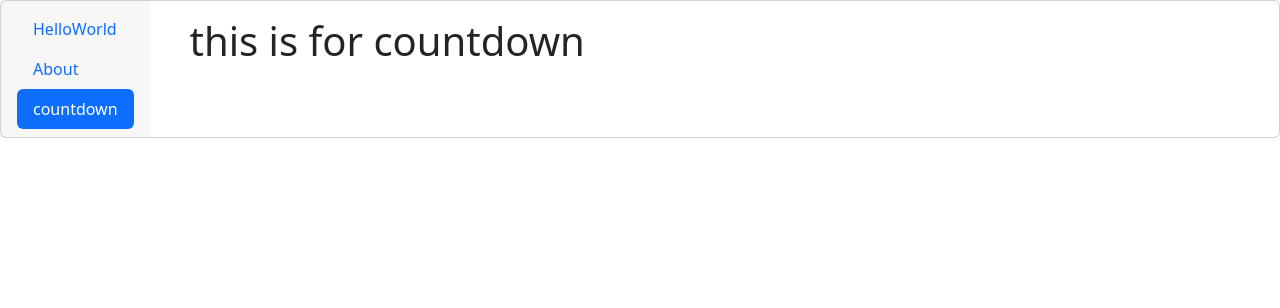
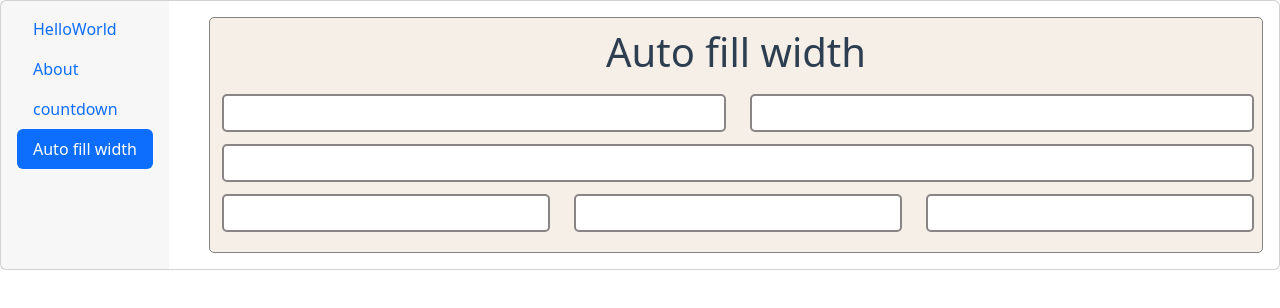
Before and after one commit to mahender11005/git_project, a Vue app: page / in a window 1280 px wide. Shown: the top 308 px of the page. Built offline with nearby package versions, Linux system fonts and the light colour scheme.

Commit message:
add maininput and cutominput

```diff
--- a/src/App.vue
+++ b/src/App.vue
@@ -5,7 +5,9 @@
         <b-tabs pills card vertical>
           <b-tab title="HelloWorld"><HelloWorld /></b-tab>
           <b-tab title="About"><About /></b-tab>
-           <b-tab title="countdown "   active><countdown  /></b-tab>
+           <b-tab title="countdown " ><countdown  /></b-tab>
+             <b-tab title="Auto fill width "   active><mainInput  /></b-tab>
+
 
         </b-tabs>
       </b-card>
@@ -17,6 +19,7 @@
 import About from "./components/About.vue";
 import Countdown from './components/countdown.vue';
 import HelloWorld from "./components/HelloWorld.vue";
+import mainInput from "./components/mainInput.vue";
 
 export default {
   name: "App",
@@ -24,6 +27,7 @@ export default {
     HelloWorld,
     About,
     Countdown,
+    mainInput,
   },
 };
 </script>
--- a/src/components/HelloWorld.vue
+++ b/src/components/HelloWorld.vue
@@ -1,5 +1,5 @@
 <template>
-  <div class="container pb-3">
+  <div class="container pb-3 ">
     <div class="row">
       <h1 class="text-center pb-2">Personel Information</h1>
       <div class="col-12 div-border">
--- /dev/null
+++ b/src/components/customInput.vue
@@ -0,0 +1,25 @@
+<template>
+
+<input type="text" class="Input">
+
+
+</template>
+
+<script>
+export default {
+
+}
+</script>
+
+<style scoped>
+.Input{
+    border: 2px solid rgb(137, 133, 133);
+    border-radius: 5px;
+    padding: 5px;
+    margin: 2px;
+    max-width: auto;
+    display: inline-block
+
+}
+
+</style>
--- /dev/null
+++ b/src/components/mainInput.vue
@@ -0,0 +1,53 @@
+<template>
+  <div class="container-fluid bg-main">
+    <h1 class="pb-2">Auto fill width</h1>
+    <div class="row pb-2">
+      <div class="col">
+        <custom-input class="w-100" />
+      </div>
+      <div class="col">
+        <custom-input class="w-100" />
+      </div>
+    </div>
+    <div class="row pb-2">
+      <div class="col">
+        <custom-input class="w-100" />
+      </div>
+    </div>
+    <div class="row pb-2">
+      <div class="col">
+        <custom-input class="w-100" />
+      </div>
+      <div class="col">
+        <custom-input class="w-100" />
+      </div>
+      <div class="col">
+        <custom-input class="w-100" />
+      </div>
+    </div>
+  </div>
+</template>
+
+<script>
+import customInput from "./customInput.vue";
+export default {
+  components: { customInput },
+  name: "HelloWorld",
+  props: {
+    msg: String,
+  },
+};
+</script>
+
+<!-- Add "scoped" attribute to limit CSS to this component only -->
+<style scoped>
+
+.bg-main {
+  border: 1px solid rgb(132, 131, 131);
+  padding: 10px;
+  border-radius: 5px;
+  background-color: rgb(245, 239, 231);
+    text-align: center;
+  color: #2c3e50;
+}
+</style>
```
